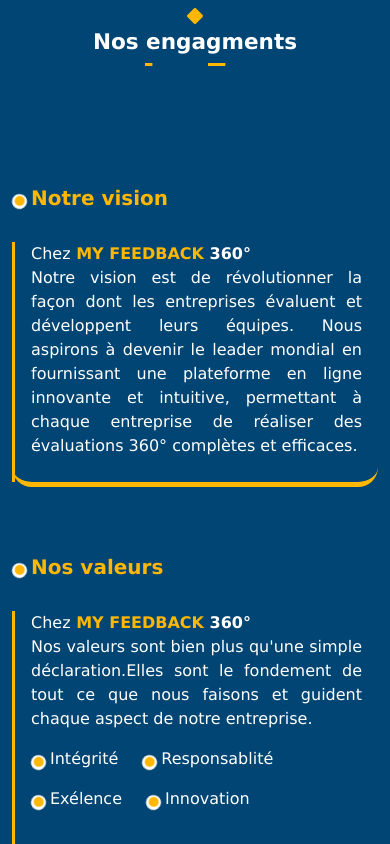
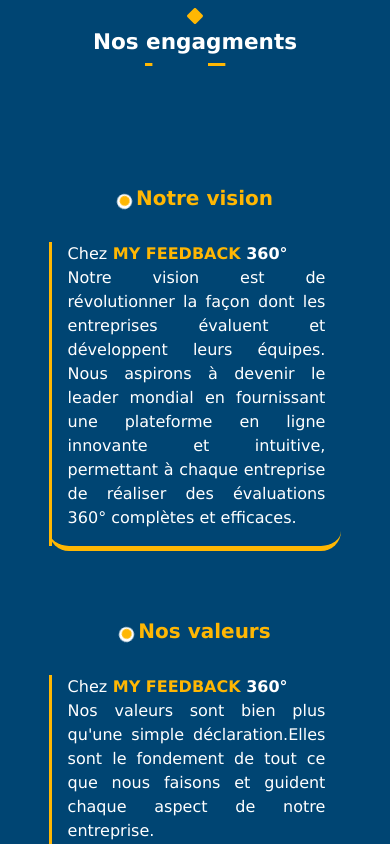
Before and after one commit to SIBO-BALDE/gestion_entreprise_front, a React (Create React App) app: page / in a window 390 px wide. Shown: the part 3440-4284 px from the top of the page. Built offline with nearby package versions, Linux system fonts and the light colour scheme.

Commit message:
correction22

```diff
--- a/src/Pages/HomeScreen/HomeScreen.css
+++ b/src/Pages/HomeScreen/HomeScreen.css
@@ -691,9 +691,6 @@
 }
 @media  screen and (max-width:1211px){
   #losange-content-main{
-    /* display: flex !important;
-    justify-content: center !important;
-    gap:150px; */
     display: none !important;
   }
   .losange-content-main2{
@@ -701,6 +698,7 @@
     grid-template-columns: 50% 50% ;
     justify-content: center;
     gap: 20px;
+    height: auto !important;
 
   }
   .content_midle_home_correct1{
@@ -708,22 +706,40 @@
     grid-template-columns: 50% 50% ;
     justify-content: center;
     gap: 20px;
+
+  }
+
+  #content_midle_home_correct-content{
+    height: auto !important;
+
   }
 
 }
-@media  screen and (max-width:1211px){
+@media  screen and (max-width:768px){
 
   .losange-content-main2{
-    display: grid;
-    grid-template-columns: 100%;
+    display: flex;
+    flex-direction: column;
     justify-content: center;
-    gap: 20px;
+    align-items: center;
 
+    align-content: center;
+    /* grid-template-columns: 100%;
+    justify-content: center;
+    gap: 20px; */
+
+  }
+  .content_midle_home_correct{
+    display: flex;
+    flex-direction: column;
+    justify-content: center;
+    align-items: center;
+    width: 80%;
   }
 
 
 }
-/* BUTTON BAN */
+
 @media  screen and (max-width:440px){
   .two_btns_home{
     display: flex;
@@ -745,7 +761,7 @@
     padding-top: 30px ;
     padding-bottom: 150px;
     width: 100% !important;
-    /* border: 10px solid green; */
+
 }
 .one1{
   margin-top: 30px;
@@ -781,3 +797,9 @@
 
 
 }
+
+@media  screen and (max-width:579px){
+#content_midle_home_correct-content{
+
+}
+}
--- a/src/Pages/HomeScreen/HomeScreen.jsx
+++ b/src/Pages/HomeScreen/HomeScreen.jsx
@@ -167,7 +167,7 @@
                         <div><h5 className='' ><strong style={{color:'#FFB703'}}>Notre vision</strong></h5></div>
                 </div>
 
-                <div className='mt-4' style={{borderLeft:'3px solid #FFB703', height:'240px'}}>
+                <div className='mt-4' style={{borderLeft:'3px solid #FFB703', height:'240px'}} id='content_midle_home_correct-content'>
                     <p className='me-3 ms-3 text-white'
                         style={{textAlign:'justify'}}>Chez
                         <strong style={{color:'#FFFF', marginBottom:'25px'}}>
@@ -194,7 +194,7 @@
 
                         <div><h5 className='' ><strong style={{color:'#FFB703'}}>Nos valeurs</strong></h5></div>
                 </div>
-                <div className='mt-4' style={{borderLeft:'3px solid #FFB703', height:'240px', marginBottom:'25px' }}>
+                <div className='mt-4' style={{borderLeft:'3px solid #FFB703', height:'240px', marginBottom:'25px' }} id='content_midle_home_correct-content'>
                     <p className='me-3 ms-3 text-white' style={{textAlign:'justify'}}>Chez
                         <strong style={{color:'#FFFF'}}>
                         <span style={{color:'#FFB703'}}>  MY FEEDBACK</span> 360°</strong> <br />
@@ -258,7 +258,7 @@
 
                         <div style={{textAlign:'left'}}><h5 className='' ><strong style={{color:'#FFB703'}}>Notre mission</strong></h5></div>
                 </div>
-                <div className='mt-4' style={{borderLeft:'3px solid #FFB703', height:'240px'}}>
+                <div className='mt-4' style={{borderLeft:'3px solid #FFB703', height:'240px'}} id='content_midle_home_correct-content'>
                     <p className='ms-3 text-white ' style={{textAlign:'justify'}}>Chez
                         <strong style={{color:'#FFFF' , marginBottom:'25px'}} >
                             <span style={{color:'#FFB703'}}>  MY FEEDBACK</span > 360°
```
